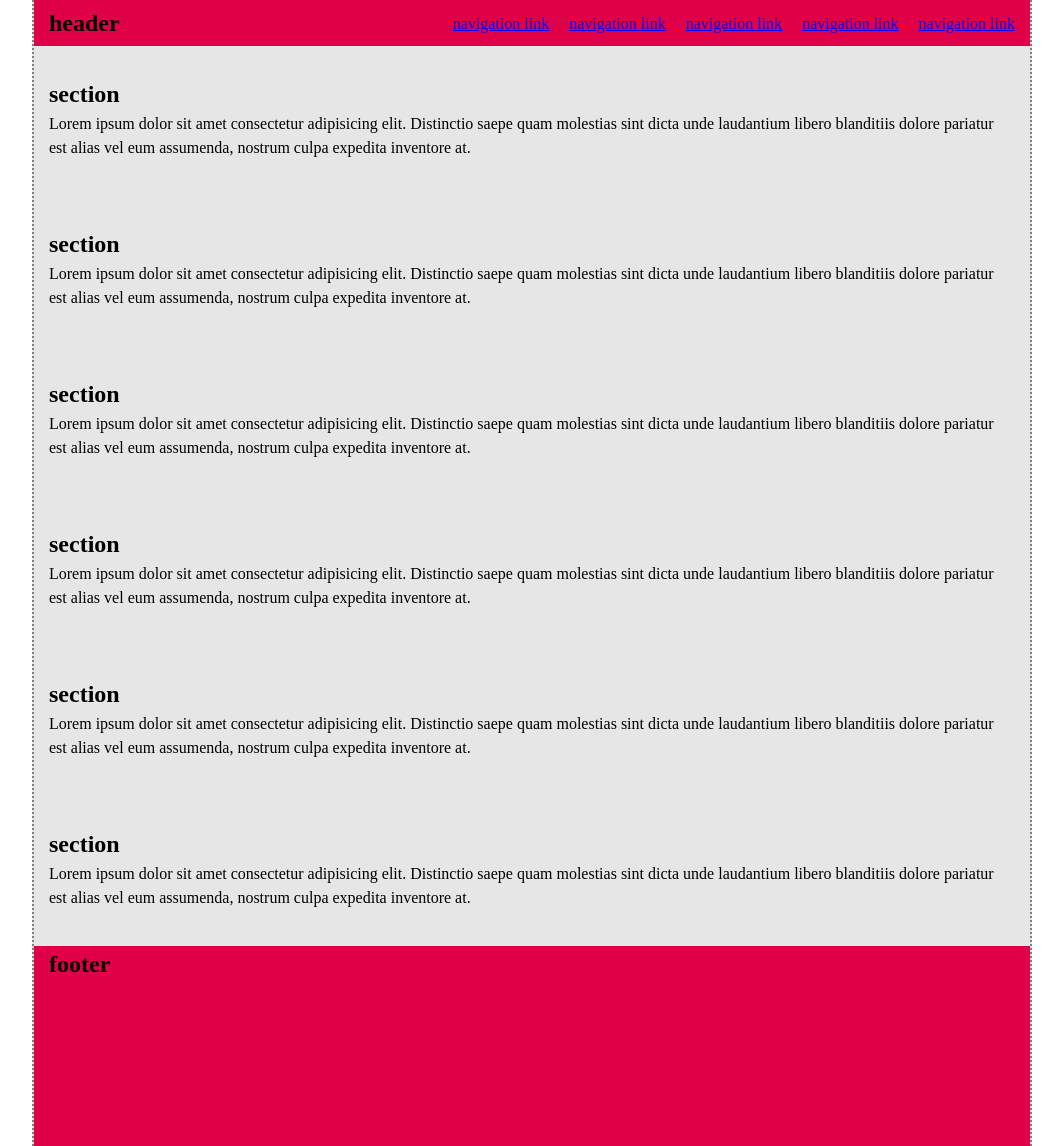
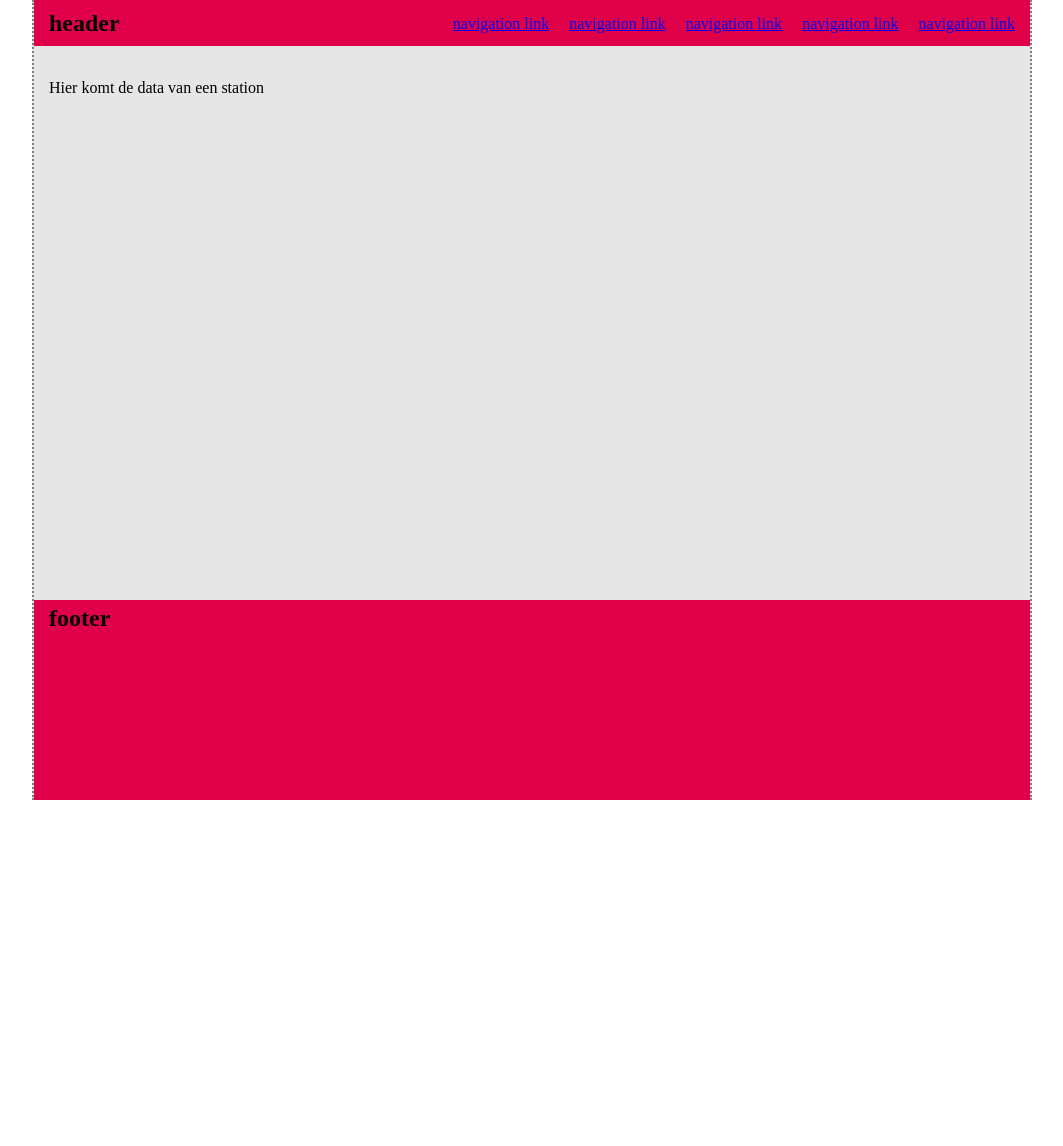
Before and after one commit to vvnoah/weatherstation-web, a website: page public/index.html in a window 1280 px wide. Shown: the whole page, without its empty margins (108-1171 px from the left). After the commit the page ends 800 px from the top, so only its background shows below. Drawn offline with Linux system fonts and the light colour scheme; files that its build step writes are made by us from their sources.

Commit message:
template van index.html met plaats voor data

```diff
--- a/public/index.html
+++ b/public/index.html
@@ -25,28 +25,7 @@
         </header>
         <main>
             <section>
-                <h2>section</h2>
-                <p>Lorem ipsum dolor sit amet consectetur adipisicing elit. Distinctio saepe quam molestias sint dicta unde laudantium libero blanditiis dolore pariatur est alias vel eum assumenda, nostrum culpa expedita inventore at.</p>
-            </section>
-            <section>
-                <h2>section</h2>
-                <p>Lorem ipsum dolor sit amet consectetur adipisicing elit. Distinctio saepe quam molestias sint dicta unde laudantium libero blanditiis dolore pariatur est alias vel eum assumenda, nostrum culpa expedita inventore at.</p>
-            </section>
-            <section>
-                <h2>section</h2>
-                <p>Lorem ipsum dolor sit amet consectetur adipisicing elit. Distinctio saepe quam molestias sint dicta unde laudantium libero blanditiis dolore pariatur est alias vel eum assumenda, nostrum culpa expedita inventore at.</p>
-            </section>
-            <section>
-                <h2>section</h2>
-                <p>Lorem ipsum dolor sit amet consectetur adipisicing elit. Distinctio saepe quam molestias sint dicta unde laudantium libero blanditiis dolore pariatur est alias vel eum assumenda, nostrum culpa expedita inventore at.</p>
-            </section>
-            <section>
-                <h2>section</h2>
-                <p>Lorem ipsum dolor sit amet consectetur adipisicing elit. Distinctio saepe quam molestias sint dicta unde laudantium libero blanditiis dolore pariatur est alias vel eum assumenda, nostrum culpa expedita inventore at.</p>
-            </section>
-            <section>
-                <h2>section</h2>
-                <p>Lorem ipsum dolor sit amet consectetur adipisicing elit. Distinctio saepe quam molestias sint dicta unde laudantium libero blanditiis dolore pariatur est alias vel eum assumenda, nostrum culpa expedita inventore at.</p>
+                <p>Hier komt de data van een station</p>
             </section>
         </main>
         <footer>
```
